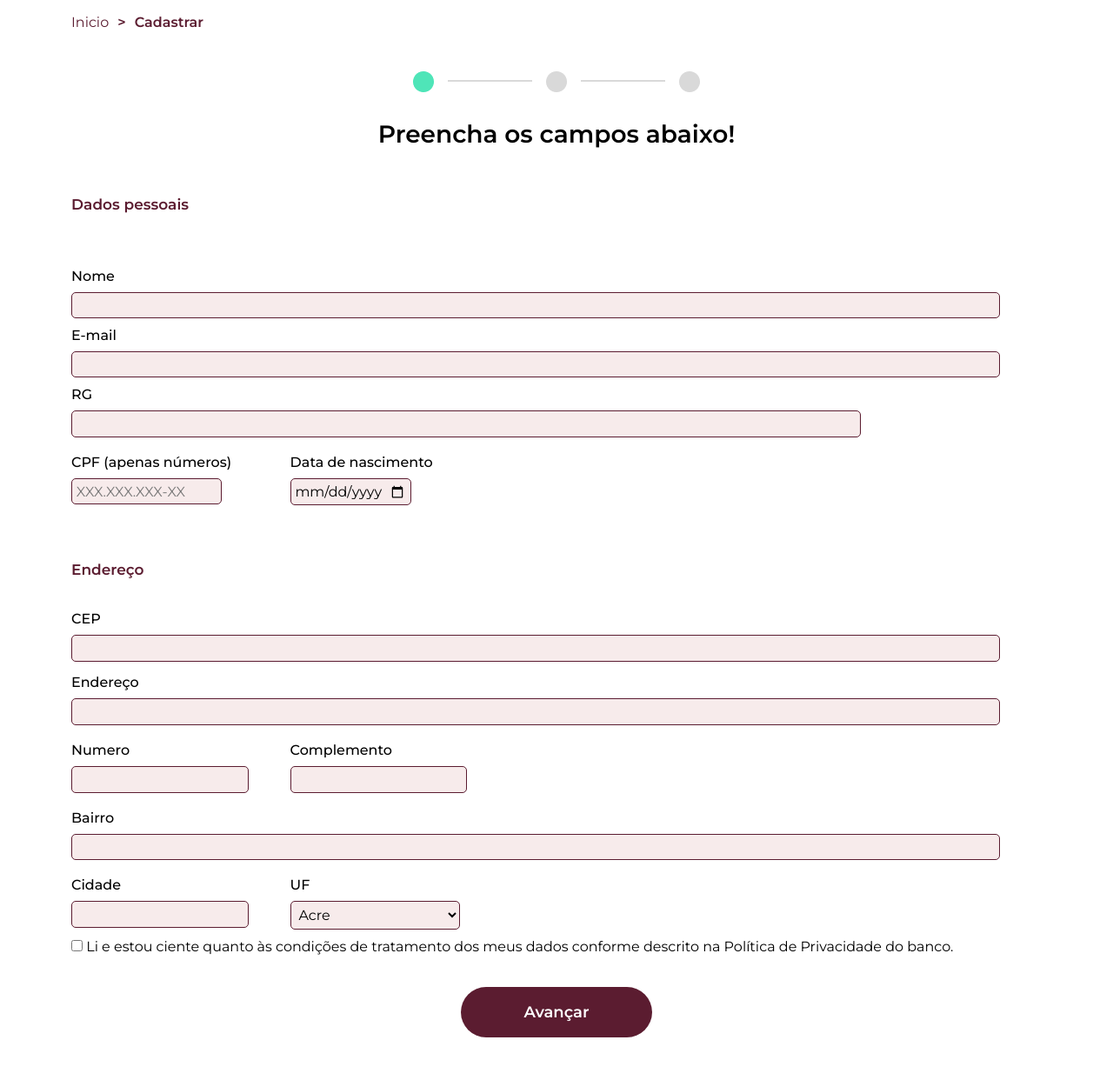
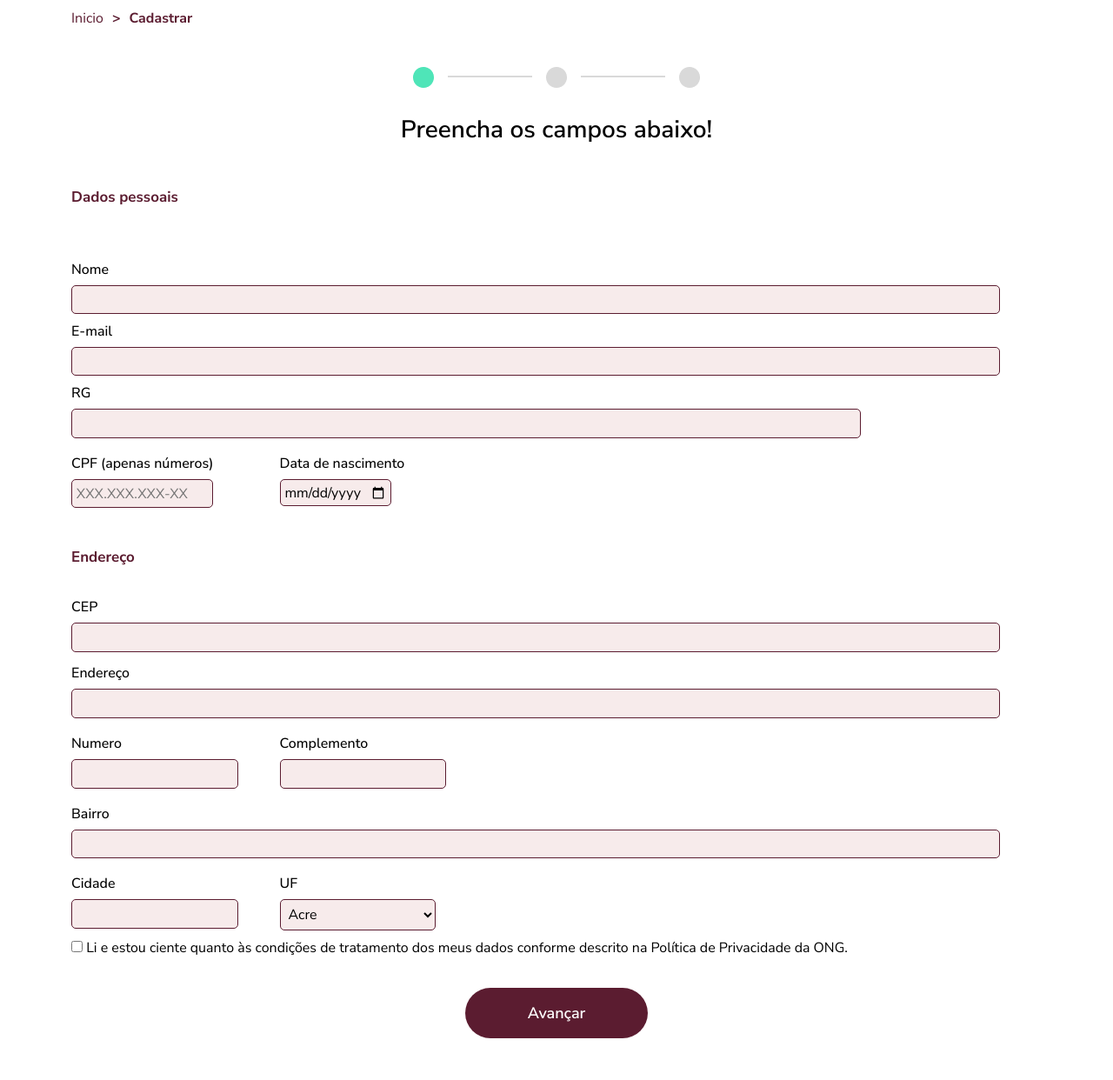
Before and after one commit to ericcampos321/validacao-de-conta, a plain HTML site: page pages/abrir-conta-form.html in a window 1280 px wide. Shown: the part 482-1724 px from the top of the page at 87% size. Drawn offline with nearby package versions, Linux system fonts and the light colour scheme.

Commit message:
atualização
30/03/2024

```diff
--- a/pages/abrir-conta-form.html
+++ b/pages/abrir-conta-form.html
@@ -13,6 +13,8 @@
 
     <link rel="preconnect" href="https://fonts.googleapis.com">
     <link rel="preconnect" href="https://fonts.gstatic.com" crossorigin>
+
+
     <link
         href="https://fonts.googleapis.com/css2?family=Inter:wght@300;700&family=Montserrat:wght@400;500;600&display=swap"
         rel="stylesheet">
@@ -209,7 +211,7 @@
                     <p class="termos__texto">Li e estou ciente quanto às condições de tratamento dos meus dados conforme
                         descrito na Política
                         de
-                        Privacidade do banco.</p>
+                        Privacidade da ONG.</p>
                     <span class="mensagem-erro"></span>
                 </fieldset>
                 <div>
--- a/styles/formulario/styles.css
+++ b/styles/formulario/styles.css
@@ -27,6 +27,11 @@
     cursor: pointer;
 }
 
+.navbar-toggler{
+    background-color: rgba(216, 216, 216, 0.281);
+
+}
+
 /*.container {
     margin: 2em 5em;
 }*/
@@ -38,7 +43,7 @@
 
 .breadcrumb li {
     display: inline;
-    margin-top: 20px;
+    margin-top: 15px;
     font-size: 16px;
     color: var(--vermelho-ong);
 }
@@ -73,7 +78,7 @@
     font-size: 17px;
     line-height: 26px;
     color: var(--vermelho-ong);
-    margin: 3em 0 2em 0;
+    margin: 2em 0 2em 0;
 }
 
 .formulario__titulo-texto {
--- a/styles/header.css
+++ b/styles/header.css
@@ -30,4 +30,5 @@
 .cabecalho-lista__item-botao:hover{
     background:var(--vermelho-ong);
     color: var(--branco);
+    transition: .3s;
 }
--- a/styles/styles.css
+++ b/styles/styles.css
@@ -1,8 +1,9 @@
 @import url('./header.css');
 @import url('./footer.css');
+@import url('https://fonts.googleapis.com/css2?family=Nunito+Sans:ital,opsz,wght@0,6..12,200..1000;1,6..12,200..1000&display=swap');
 
 :root {
-    --fonte-principal: 'Montserrat', sans-serif;
+    --fonte-principal: "Nunito Sans", sans-serif;
     --fonte-logo: 'Inter', sans-serif;
     --vermelho-ong: #5b1c30;
     --preto: #000000;
```
